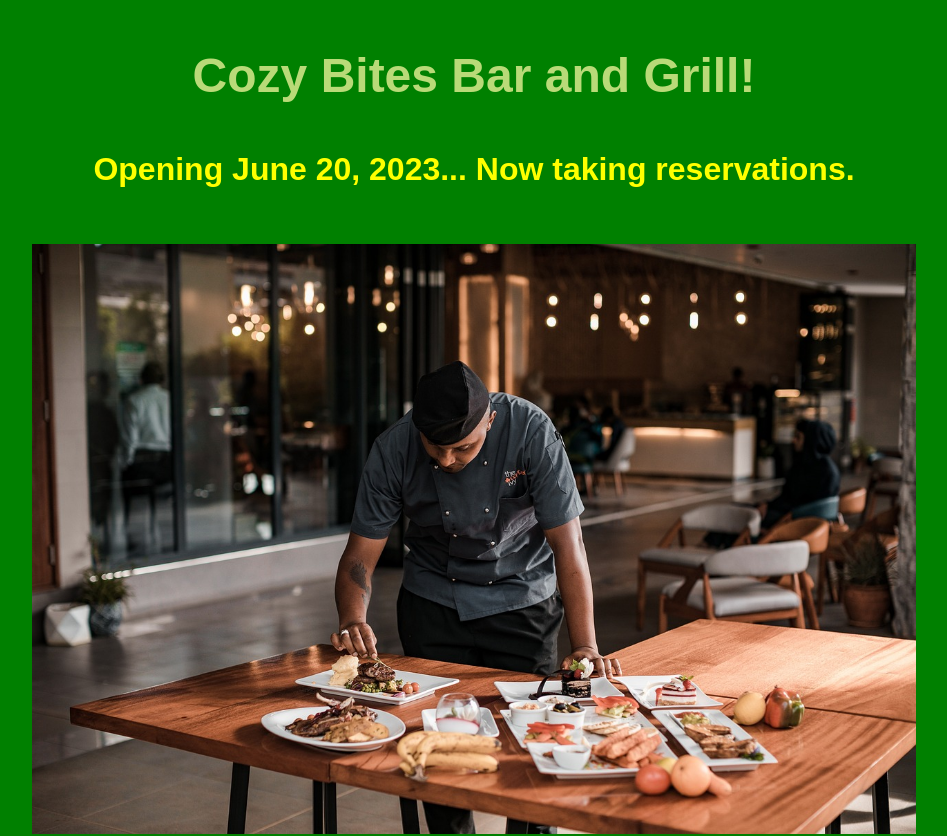
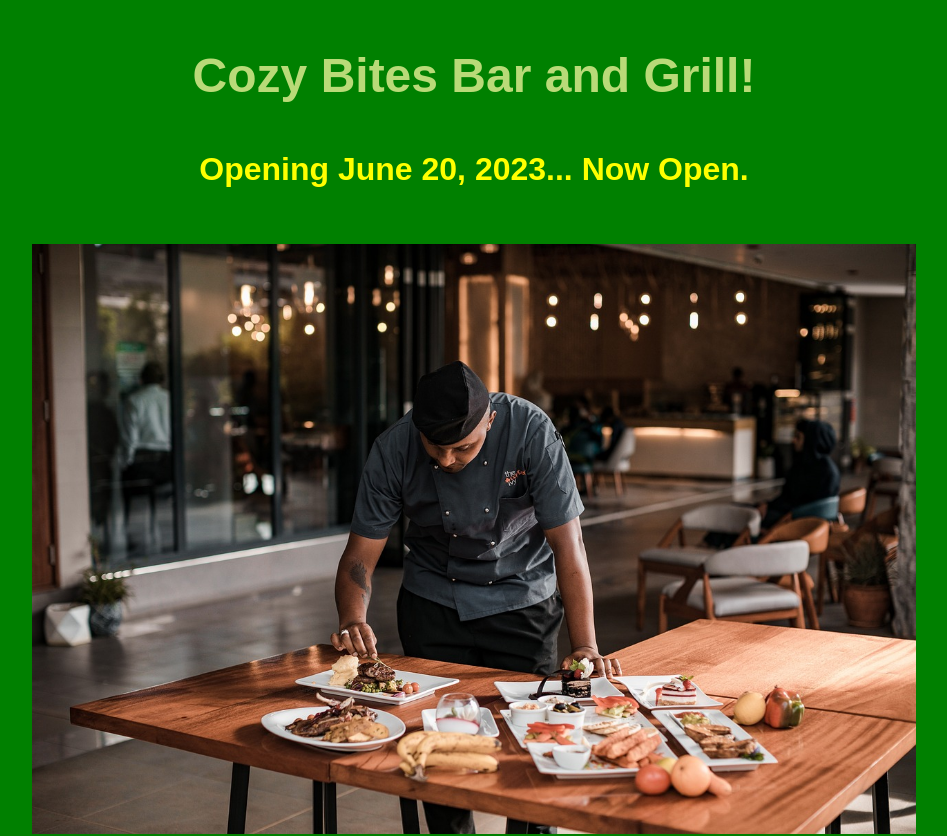
Before and after one commit to blkcnt/yummy, a website: page express/index.html in a window 1280 px wide. Shown: the top 836 px of the page, without its empty margins (166-1113 px from the left). Drawn offline with Linux system fonts and the light colour scheme.

Commit message:
Added 'Now Open'

```diff
--- a/express/index.html
+++ b/express/index.html
@@ -5,7 +5,7 @@
 </head>
 <body>
     <h1>Cozy Bites Bar and Grill!</h1>
-    <h2>Opening June 20, 2023... Now taking reservations.</h2>
+    <h2>Opening June 20, 2023... Now Open.</h2>
     <img class="hero" src="main.jpg" alt="main photo of restaurant" />
 </body>
 <foot>
```
